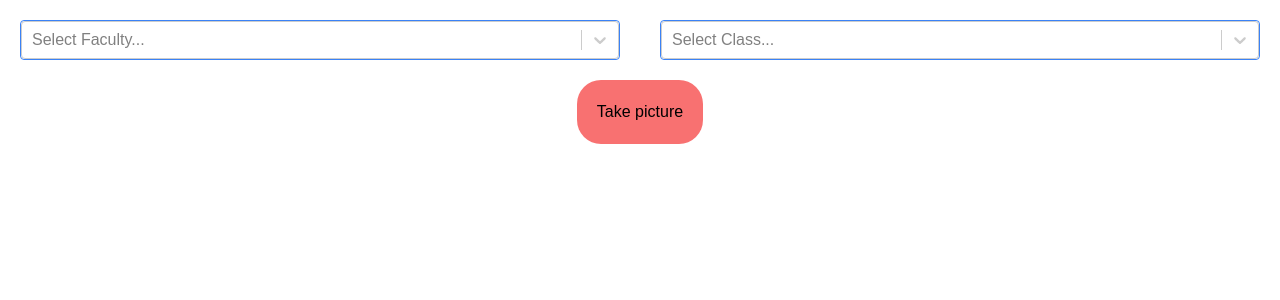
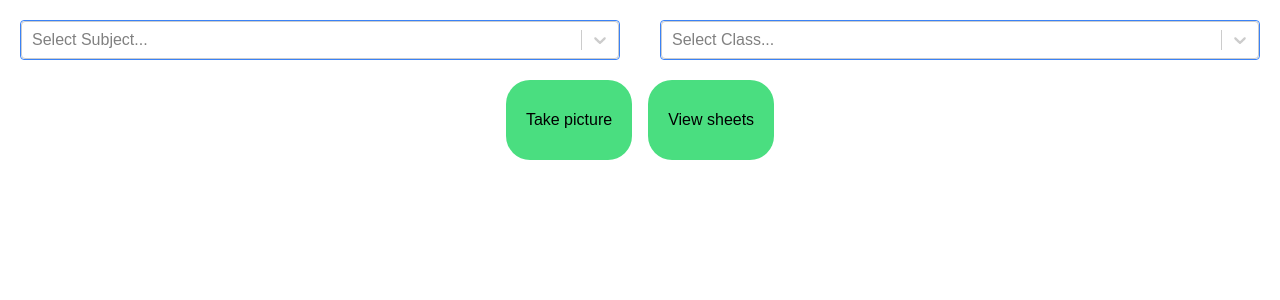
Before and after one commit to babith1234/attendence_tracker_frontend, a React (Create React App) app: page / in a window 1280 px wide. Shown: the top 300 px of the page. Built offline with nearby package versions, Linux system fonts and the light colour scheme.

Commit message:
csv added

```diff
--- a/package.json
+++ b/package.json
@@ -9,6 +9,8 @@
     "firebase": "^10.8.0",
     "react": "^18.2.0",
     "react-dom": "^18.2.0",
+    "react-hot-toast": "^2.4.1",
+    "react-router-dom": "^6.22.1",
     "react-scripts": "5.0.1",
     "react-select": "^5.8.0",
     "web-vitals": "^2.1.4"
--- a/src/App.js
+++ b/src/App.js
@@ -1,148 +1,182 @@
-import { storage } from "./firebase/firebaseConfig";
-import { ref, uploadBytes, listAll, getDownloadURL } from "firebase/storage";
+// import { storage } from "./firebase/firebaseConfig";
+// import { ref, uploadBytes, listAll, getDownloadURL } from "firebase/storage";
+// import React from "react";
+// import Select from "react-select";
+// import { useState, useRef, useEffect } from "react";
+// import {Toaster,toast} from "react-hot-toast";
+
+// function App() {
+//   const facultyOptions = [
+//     { value: "DBMS", label: "DBMS" },
+//     { value: "CN", label: "CN" },
+//     { value: "OOPS", label: "OOPS" },
+//     { value: "OS", label: "OS" },
+//     { value: "DSA", label: "DSA" },
+//     { value: "AIML", label: "AIML" },
+//     { value: "DM", label: "DM" },
+//   ];
+
+//   const ClassOptions = [
+//     { value: "3A", label: " 3A" },
+//     { value: "3B", label: " 3B" },
+//     { value: "3C", label: " 3C" },
+//     { value: "5A", label: " 5A" },
+//     { value: "5B", label: " 5B" },
+//     { value: "5C", label: " 5C" },
+//   ];
+
+//   const [selectedFaculty, setSelectedFaculty] = useState(null);
+//   const [selectedClass, setSelectedClass] = useState(null);
+//   const [flag, setFlag] = useState(false);
+//   const [submitButton, setSubmitButton] = useState(false);
+//   let rawImageData;
+
+//   const videoRef = useRef(null);
+//   const [imgSrc, setImgSrc] = useState("");
+
+//   useEffect(() => {
+//     console.log(imgSrc);
+//   }, [imgSrc]);
+
+//   const startCamera = async () => {
+//     try {
+//       setFlag(true);
+//       const stream = await navigator.mediaDevices.getUserMedia({
+//         video: { facingMode: "environment" },
+//       });
+//       videoRef.current.srcObject = stream;
+//     } catch (error) {
+//       console.error("Error accessing camera:", error);
+//     }
+//   };
+
+//   const captureImage = () => {
+//     setFlag(false);
+//     setSubmitButton(true);
+//     const canvas = document.createElement("canvas");
+//     canvas.width = videoRef.current.videoWidth;
+//     canvas.height = videoRef.current.videoHeight;
+//     canvas.getContext("2d").drawImage(videoRef.current, 0, 0);
+
+//     const dataUrl = canvas.toDataURL("image/jpeg");
+//     setImgSrc(dataUrl);
+//     console.log(imgSrc);
+//   };
+
+//   const decodeImage = () => {
+//     const base64ImageData = imgSrc.split(",")[1];
+//     const binaryImageData = atob(base64ImageData);
+
+//     // Convert the binary data to a Uint8Array
+//     const uint8ArrayImageData = new Uint8Array(binaryImageData.length);
+//     for (let i = 0; i < binaryImageData.length; i++) {
+//       uint8ArrayImageData[i] = binaryImageData.charCodeAt(i);
+//     }
+
+//     console.log(uint8ArrayImageData);
+
+//     uploadImageToStorage(uint8ArrayImageData);
+//   };
+
+//   const uploadImageToStorage = (rawImageData) => {
+//     // Get the current date to use as the image name
+//     const currentDate = new Date().toISOString();
+//     const filePath = `${selectedFaculty.value}/${selectedClass.value}/${currentDate}.jpeg`;
+
+//     // Specify content type when uploading image
+//     const metadata = {
+//       contentType: "image/jpeg", // or 'image/jpeg' depending on the image format
+//     };
+
+//     // Create a reference to the storage location
+
+//     const storageRef = ref(storage, filePath);
+
+//     uploadBytes(storageRef, rawImageData, metadata).then((snapshot) => {
+//      toast.success("Image Uploaded successfully")
+//      setSubmitButton(false)
+
+//     });
+//   };
+
+//   return (
+//     <div>
+//       <div className="flex">
+//         <Select
+//           options={facultyOptions}
+//           placeholder="Select Subject..."
+//           isSearchable
+//           value={selectedFaculty}
+//           onChange={setSelectedFaculty}
+//           className="custom-select w-6/12 m-5 border border-blue-500 rounded"
+//         />
+
+//         <Select
+//           options={ClassOptions}
+//           placeholder="Select Class..."
+//           isSearchable
+//           value={selectedClass}
+//           onChange={setSelectedClass}
+//           className="custom-select w-6/12 m-5 border border-blue-500 rounded"
+//         />
+//       </div>
+//       <div className="flex col gap-4 justify-center">
+//         {!flag && !submitButton && (
+//           <button className="p-5 bg-green-400 rounded-3xl" onClick={startCamera}>
+//             Take picture
+//           </button>
+//         )}
+//       </div>
+//       <div className="md:flex md:gap-5 col justify-center">
+//         {imgSrc && submitButton && <img src={imgSrc} alt="Captured" />}
+//         {!imgSrc && <video ref={videoRef} autoPlay />}
+
+//         {flag && (
+//           <center>
+//             <button
+//               className="p-5 bg-green-400 rounded-3xl mt-5 md:h-20"
+//               onClick={captureImage}
+//             >
+//               Capture picture
+//             </button>
+//           </center>
+//         )}
+
+//         {submitButton && (
+//           <center>
+//             <button
+//               className="p-5 bg-green-400 rounded-3xl mt-5 md:h-20"
+//               onClick={decodeImage}
+//             >
+//               Submit picture
+//             </button>
+//           </center>
+//         )}
+//       </div>
+//       <Toaster/>
+//     </div>
+
+//   );
+// }
+
+// export default App;
+
+import { BrowserRouter, Route, Routes } from "react-router-dom";
+import TakeImage from "./components/TakeImage";
+import Cvfiles from "./components/csvfiles";
+import { Toaster } from "react-hot-toast";
 import React from "react";
-import Select from "react-select";
-import { useState, useRef, useEffect } from "react";
 
 function App() {
-  const facultyOptions = [
-    { value: "DBMS", label: "DBMS" },
-    { value: "CN", label: "CN" },
-    { value: "OOPS", label: "OOPS" },
-    { value: "OS", label: "OS" },
-    { value: "DSA", label: "DSA" },
-    { value: "AIML", label: "AIML" },
-    { value: "DM", label: "DM" },
-  ];
-
-  const ClassOptions = [
-    { value: "3A", label: " 3A" },
-    { value: "3B", label: " 3B" },
-    { value: "3C", label: " 3C" },
-    { value: "5A", label: " 5A" },
-    { value: "5B", label: " 5B" },
-    { value: "5C", label: " 5C" },
-  ];
-
-  const [selectedFaculty, setSelectedFaculty] = useState(null);
-  const [selectedClass, setSelectedClass] = useState(null);
-  const [flag, setFlag] = useState(false);
-  const [submitButton, setSubmitButton] = useState(false);
-  let rawImageData;
-
-  const videoRef = useRef(null);
-  const [imgSrc, setImgSrc] = useState("");
-
-  useEffect(() => {
-    console.log(imgSrc);
-  }, [imgSrc]);
-
-  const startCamera = async () => {
-    try {
-      setFlag(true);
-      const stream = await navigator.mediaDevices.getUserMedia({
-        video: { facingMode: "environment" },
-      });
-      videoRef.current.srcObject = stream;
-    } catch (error) {
-      console.error("Error accessing camera:", error);
-    }
-  };
-
-  const captureImage = () => {
-    setFlag(false);
-    setSubmitButton(true);
-    const canvas = document.createElement("canvas");
-    canvas.width = videoRef.current.videoWidth;
-    canvas.height = videoRef.current.videoHeight;
-    canvas.getContext("2d").drawImage(videoRef.current, 0, 0);
-
-    const dataUrl = canvas.toDataURL("image/jpeg");
-    setImgSrc(dataUrl);
-    console.log(imgSrc);
-  };
-
-  const decodeImage = () => {
-    const base64ImageData = imgSrc.split(",")[1];
-    rawImageData = atob(base64ImageData);
-    console.log(rawImageData);
-
-    uploadImageToStorage(rawImageData);
-  };
-
-  const uploadImageToStorage = (rawImageData) => {
-    // Get the current date to use as the image name
-    const currentDate = new Date().toISOString();
-    const filePath = `${selectedFaculty.value}/${selectedClass.value}/${currentDate}.jpeg`;
-
-    // Specify content type when uploading image
-    const metadata = {
-      contentType: "image/jpeg", // or 'image/jpeg' depending on the image format
-    };
-
-    // Create a reference to the storage location
-
-    const storageRef = ref(storage, filePath);
-
-    uploadBytes(storageRef, rawImageData, metadata).then((snapshot) => {
-      console.log("Image uploaded successfully");
-    });
-  };
-
   return (
     <div>
-      <div className="flex">
-        <Select
-          options={facultyOptions}
-          placeholder="Select Faculty..."
-          isSearchable
-          value={selectedFaculty}
-          onChange={setSelectedFaculty}
-          className="custom-select w-6/12 m-5 border border-blue-500 rounded"
-        />
-
-        <Select
-          options={ClassOptions}
-          placeholder="Select Class..."
-          isSearchable
-          value={selectedClass}
-          onChange={setSelectedClass}
-          className="custom-select w-6/12 m-5 border border-blue-500 rounded"
-        />
-      </div>
-      <div className="flex col gap-4 justify-center">
-        {!flag && !submitButton && (
-          <button className="p-5 bg-red-400 rounded-3xl" onClick={startCamera}>
-            Take picture
-          </button>
-        )}
-      </div>
-      <div className="md:flex md:gap-5 col justify-center">
-        {imgSrc && <img src={imgSrc} alt="Captured" />}
-        {!imgSrc && <video ref={videoRef} autoPlay />}
-
-        {flag && (
-          <center>
-            <button
-              className="p-5 bg-red-400 rounded-3xl mt-5 md:h-20"
-              onClick={captureImage}
-            >
-              Upload picture
-            </button>
-          </center>
-        )}
-
-        {submitButton && (
-          <center>
-            <button
-              className="p-5 bg-red-400 rounded-3xl mt-5 md:h-20"
-              onClick={decodeImage}
-            >
-              Submit picture
-            </button>
-          </center>
-        )}
-      </div>
+      <BrowserRouter>
+        <Routes>
+          <Route path="/" element={<TakeImage />}></Route>
+          <Route path="/csv/:sub/:sec" element={<Cvfiles />}></Route>
+        </Routes>
+      </BrowserRouter>
+      <Toaster />
     </div>
   );
 }
--- /dev/null
+++ b/src/components/TakeImage.js
@@ -0,0 +1,187 @@
+import { storage } from "../firebase/firebaseConfig";
+import { ref, uploadBytes, listAll, getDownloadURL } from "firebase/storage";
+import React from "react";
+import Select from "react-select";
+import { useState, useRef, useEffect } from "react";
+import { Toaster, toast } from "react-hot-toast";
+import { useNavigate } from "react-router-dom";
+
+function TakeImage() {
+  const facultyOptions = [
+    { value: "DBMS", label: "DBMS" },
+    { value: "CN", label: "CN" },
+    { value: "OOPS", label: "OOPS" },
+    { value: "OS", label: "OS" },
+    { value: "DSA", label: "DSA" },
+    { value: "AIML", label: "AIML" },
+    { value: "DM", label: "DM" },
+  ];
+
+  const ClassOptions = [
+    { value: "3A", label: " 3A" },
+    { value: "3B", label: " 3B" },
+    { value: "3C", label: " 3C" },
+    { value: "5A", label: " 5A" },
+    { value: "5B", label: " 5B" },
+    { value: "5C", label: " 5C" },
+  ];
+
+  const [selectedFaculty, setSelectedFaculty] = useState(null);
+  const [selectedClass, setSelectedClass] = useState(null);
+  const [flag, setFlag] = useState(false);
+  const [submitButton, setSubmitButton] = useState(false);
+  let rawImageData;
+
+  const videoRef = useRef(null);
+  const navigate = useNavigate();
+  const [imgSrc, setImgSrc] = useState("");
+
+  useEffect(() => {
+    console.log(imgSrc);
+  }, [imgSrc]);
+
+  const startCamera = async () => {
+    try {
+      setFlag(true);
+      const stream = await navigator.mediaDevices.getUserMedia({
+        video: { facingMode: "environment" },
+      });
+      videoRef.current.srcObject = stream;
+    } catch (error) {
+      console.error("Error accessing camera:", error);
+    }
+  };
+
+  const captureImage = () => {
+    setFlag(false);
+    setSubmitButton(true);
+    const canvas = document.createElement("canvas");
+    canvas.width = videoRef.current.videoWidth;
+    canvas.height = videoRef.current.videoHeight;
+    canvas.getContext("2d").drawImage(videoRef.current, 0, 0);
+
+    const dataUrl = canvas.toDataURL("image/jpeg");
+    setImgSrc(dataUrl);
+    console.log(imgSrc);
+  };
+
+  const decodeImage = () => {
+    const base64ImageData = imgSrc.split(",")[1];
+    const binaryImageData = atob(base64ImageData);
+
+    // Convert the binary data to a Uint8Array
+    const uint8ArrayImageData = new Uint8Array(binaryImageData.length);
+    for (let i = 0; i < binaryImageData.length; i++) {
+      uint8ArrayImageData[i] = binaryImageData.charCodeAt(i);
+    }
+
+    console.log(uint8ArrayImageData);
+
+    uploadImageToStorage(uint8ArrayImageData);
+  };
+
+  const uploadImageToStorage = (rawImageData) => {
+    // Get the current date to use as the image name
+    const currentDate = new Date().toISOString();
+    const filePath = `pictures/${selectedFaculty.value}/${selectedClass.value}/${currentDate}.jpeg`;
+
+    // Specify content type when uploading image
+    const metadata = {
+      contentType: "image/jpeg", // or 'image/jpeg' depending on the image format
+    };
+
+    // Create a reference to the storage location
+
+    const storageRef = ref(storage, filePath);
+
+    uploadBytes(storageRef, rawImageData, metadata).then((snapshot) => {
+      toast.success("Image Uploaded successfully");
+      setSubmitButton(false);
+    });
+  };
+
+  const handlecsv = () => {
+    if (selectedClass && selectedFaculty) {
+      navigate(`/csv/${selectedFaculty.value}/${selectedClass.value}`);
+    } else {
+      toast("Choose a class and subject!", {
+        style: {
+          borderRadius: "10px",
+          background: "#333",
+          color: "#fff",
+        },
+      });
+    }
+  };
+
+  return (
+    <div>
+      <div className="flex">
+        <Select
+          options={facultyOptions}
+          placeholder="Select Subject..."
+          isSearchable
+          value={selectedFaculty}
+          onChange={setSelectedFaculty}
+          className="custom-select w-6/12 m-5 border border-blue-500 rounded"
+        />
+
+        <Select
+          options={ClassOptions}
+          placeholder="Select Class..."
+          isSearchable
+          value={selectedClass}
+          onChange={setSelectedClass}
+          className="custom-select w-6/12 m-5 border border-blue-500 rounded"
+        />
+      </div>
+      <div className="flex col gap-4 justify-center">
+        {!flag && !submitButton && (
+          <button
+            className="p-5 bg-green-400 rounded-3xl mb-4 md:h-20"
+            onClick={startCamera}
+          >
+            Take picture
+          </button>
+        )}
+
+        <center>
+          <button
+            className="p-5 bg-green-400 rounded-3xl mb-4 md:h-20"
+            onClick={handlecsv}
+          >
+            View sheets
+          </button>
+        </center>
+      </div>
+      <div className="md:flex md:gap-5 col justify-center">
+        {imgSrc && submitButton && <img src={imgSrc} alt="Captured" />}
+        {!imgSrc && <video ref={videoRef} autoPlay />}
+
+        {flag && (
+          <center>
+            <button
+              className="p-5 bg-green-400 rounded-3xl mt-5 md:h-20"
+              onClick={captureImage}
+            >
+              Capture picture
+            </button>
+          </center>
+        )}
+
+        {submitButton && (
+          <center>
+            <button
+              className="p-5 bg-green-400 rounded-3xl mt-5 md:h-20"
+              onClick={decodeImage}
+            >
+              Submit picture
+            </button>
+          </center>
+        )}
+      </div>
+    </div>
+  );
+}
+
+export default TakeImage;
--- /dev/null
+++ b/src/components/csvfiles.js
@@ -0,0 +1,46 @@
+import { storage } from "../firebase/firebaseConfig";
+import { ref, listAll, getDownloadURL } from "firebase/storage";
+import React, { useState, useEffect } from "react";
+import { useParams } from "react-router-dom";
+
+import csvImage from "../images/csv.png";
+
+function Cvfiles() {
+  const params = useParams();
+  const sec = params.sec;
+  const sub = params.sub;
+  const [urls, setUrls] = useState([]);
+
+  useEffect(() => {
+    const folderRef = ref(storage, `csv/${sub}/${sec}`);
+
+    listAll(folderRef)
+      .then(function (result) {
+        Promise.all(result.items.map((itemRef) => getDownloadURL(itemRef)))
+          .then((downloadURLs) => {
+            setUrls(downloadURLs);
+          })
+          .catch(function (error) {
+            console.error("Error getting download URLs:", error);
+          });
+      })
+      .catch(function (error) {
+        console.error("Error listing files:", error);
+      });
+  }, [sec, sub]);
+
+  return (
+    <div className="flex justify-center flex-wrap">
+      {urls.map((url, index) => (
+        <div key={index} className="m-5">
+          <a href={url} download className="flex flex-col items-center">
+            <img src={csvImage} alt="CSV" className="w-20 h-20 mb-2" />
+            <span>{new Date().toLocaleDateString()}</span>
+          </a>
+        </div>
+      ))}
+    </div>
+  );
+}
+
+export default Cvfiles;
```
Also changed, not shown: src/components/landingpage.js (added), src/images/csv.png (added), 1 other file (tests, documents, lock files or other folders).
